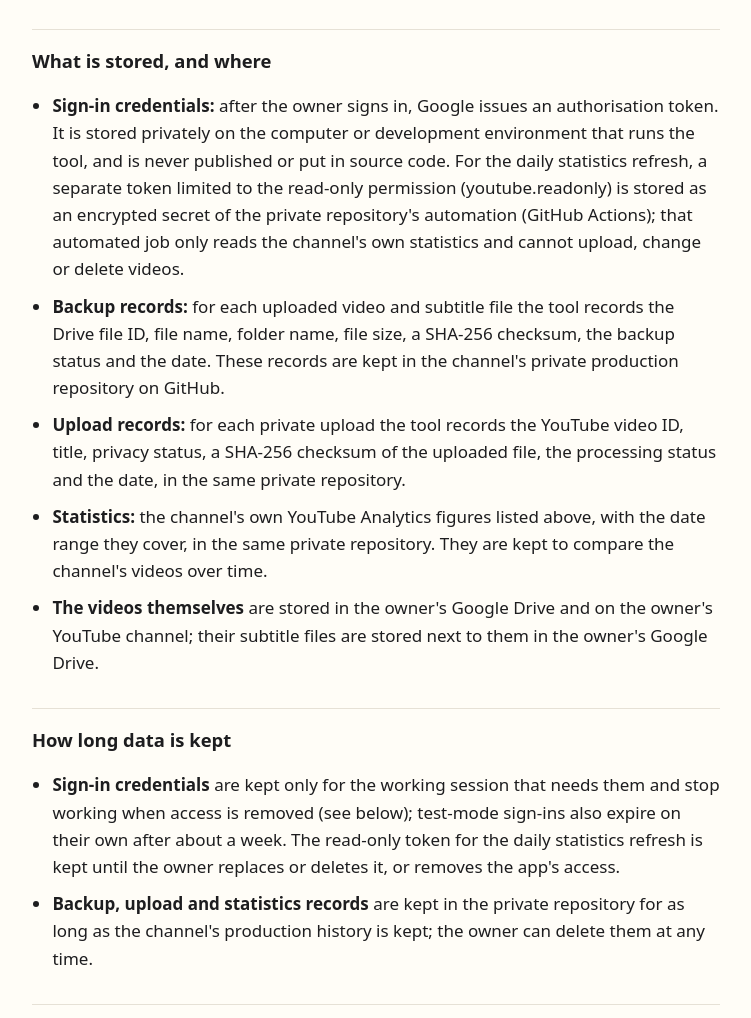
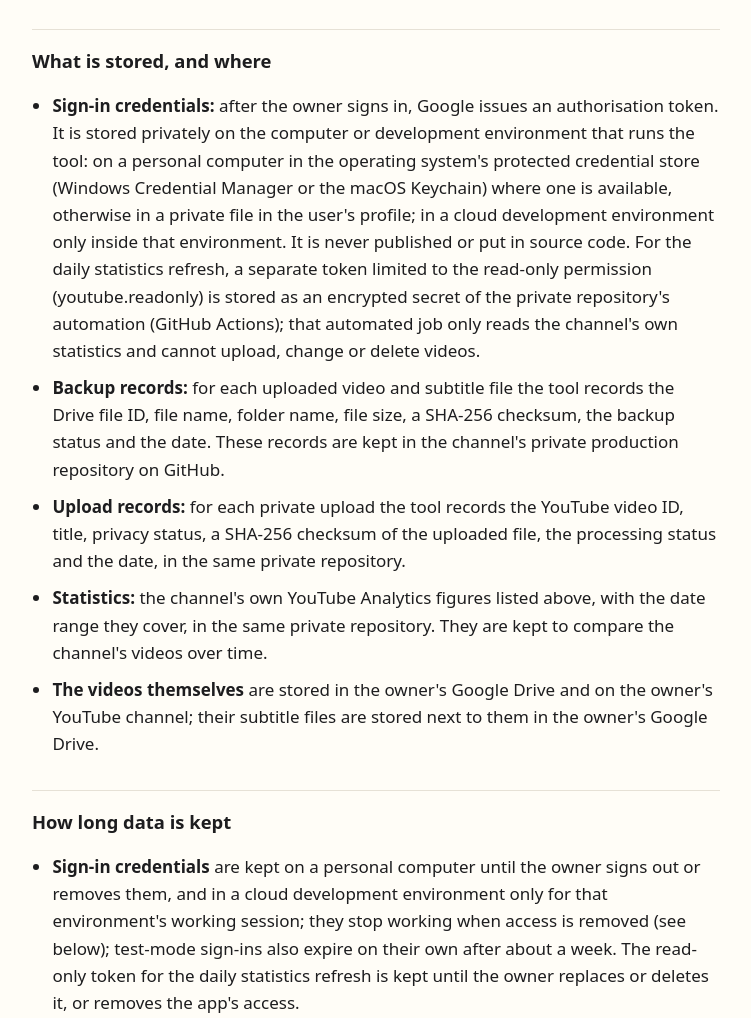
Before and after one commit to JettFlysHigh/ask-again-later-privacy, a plain HTML site: page index.html in a window 1280 px wide. Shown: the part 1782-2800 px from the top of the page, without its empty margins (264-1015 px from the left). Drawn offline with Linux system fonts and the light colour scheme.

Commit message:
Privacy policy: on a personal computer the sign-in token is kept in the OS credential store (Windows Credential Manager / macOS Keychain) where available
Co-Authored-By: Claude Opus 5.5 <noreply@anthropic.com>

```diff
--- a/index.html
+++ b/index.html
@@ -24,7 +24,7 @@
 <body>
 <main>
   <h1>Privacy Policy</h1>
-  <p class="muted">Ask Again Later – Studio · Last updated 12 November 2026</p>
+  <p class="muted">Ask Again Later – Studio · Last updated 23 November 2026</p>
 
   <p><strong>Ask Again Later – Studio</strong> is a small personal tool used by the creator of the
     <a href="https://youtube.com/@askagainlatershow">Ask Again Later</a> YouTube channel. It backs up the channel's
@@ -77,8 +77,10 @@
   <h2>What is stored, and where</h2>
   <ul>
     <li><strong>Sign-in credentials:</strong> after the owner signs in, Google issues an authorisation token. It is
-      stored privately on the computer or development environment that runs the tool, and is never published or put in
-      source code. For the daily statistics refresh, a separate token limited to the read-only permission
+      stored privately on the computer or development environment that runs the tool: on a personal computer in the
+      operating system's protected credential store (Windows Credential Manager or the macOS Keychain) where one is
+      available, otherwise in a private file in the user's profile; in a cloud development environment only inside that
+      environment. It is never published or put in source code. For the daily statistics refresh, a separate token limited to the read-only permission
       (youtube.readonly) is stored as an encrypted secret of the private repository's automation (GitHub Actions); that
       automated job only reads the channel's own statistics and cannot upload, change or delete videos.</li>
     <li><strong>Backup records:</strong> for each uploaded video and subtitle file the tool records the Drive file
@@ -95,7 +97,8 @@
 
   <h2>How long data is kept</h2>
   <ul>
-    <li><strong>Sign-in credentials</strong> are kept only for the working session that needs them and stop working
+    <li><strong>Sign-in credentials</strong> are kept on a personal computer until the owner signs out or removes them,
+      and in a cloud development environment only for that environment's working session; they stop working
       when access is removed (see below); test-mode sign-ins also expire on their own after about a week. The read-only
       token for the daily statistics refresh is kept until the owner replaces or deletes it, or removes the app's
       access.</li>
```
